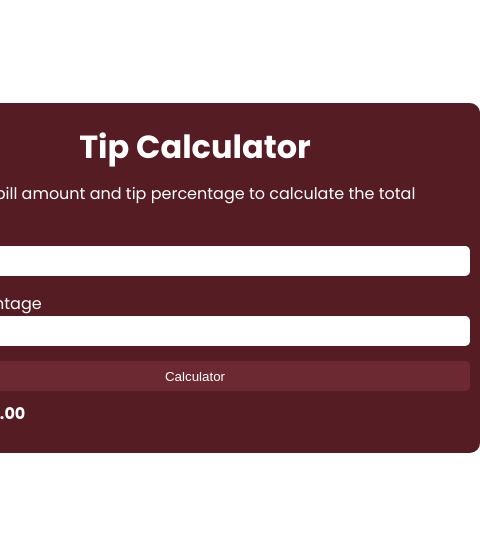
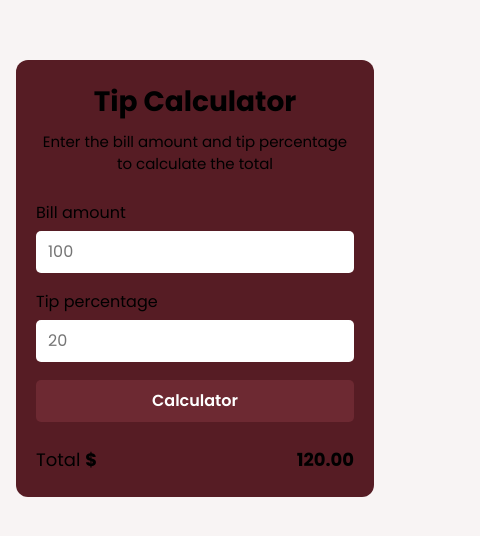
Before and after one commit to muhanif-dev/JavaScript-Projects, a plain HTML site: page Project 07 tip-calculator/index.html in a window 390 px wide. Shown: the part 144-680 px from the top of the page, 480 px wide, since content can reach past the window. Drawn offline with Linux system fonts and the light colour scheme.

Commit message:
Make tip calculator responsive and add favicon
Co-authored-by: Copilot <223556219+Copilot@users.noreply.github.com>

```diff
--- a/Project 07 tip-calculator/index.html
+++ b/Project 07 tip-calculator/index.html
@@ -4,6 +4,7 @@
     <meta charset="UTF-8">
     <meta name="viewport" content="width=device-width, initial-scale=1.0">
     <title>Tip Calculator</title>
+    <link rel="icon" type="image/svg+xml" href="favicon.svg">
     <link rel="stylesheet" href="style.css">
 </head>
 <body>
@@ -11,9 +12,9 @@
         <div class="title"><h1>Tip Calculator</h1></div>
         <p class="introLine">Enter the bill amount and tip percentage to calculate the total</p>
       <div class="form">
-        <p>Bill amout <br><input type="number" placeholder="100" class="bill" id="bill"></p>
-        <p>Tip percentage <br><input type="number" placeholder="20" class="tip" id="tip"></p>
-        <button class="btn" onclick="calculation()">Calculator</button>
+        <p><label for="bill">Bill amount</label><br><input type="number" placeholder="100" class="bill" id="bill"></p>
+        <p><label for="tip">Tip percentage</label><br><input type="number" placeholder="20" class="tip" id="tip"></p>
+        <button class="btn" type="button" onclick="calculation()">Calculator</button>
        </div>
 
        <div class="result">
--- a/Project 07 tip-calculator/style.css
+++ b/Project 07 tip-calculator/style.css
@@ -1,93 +1,129 @@
-@import url('https://fonts.googleapis.com/css2?family=Inter:ital,opsz,wght@0,14..32,100..900;1,14..32,100..900&family=Poppins:ital,wght@0,100;0,200;0,300;0,400;0,500;0,600;0,700;0,800;0,900;1,100;1,200;1,300;1,400;1,500;1,600;1,700;1,800;1,900&display=swap');
+@import url('https://fonts.googleapis.com/css2?family=Inter:wght@400;500;600;700&family=Poppins:wght@400;500;600;700&display=swap');
 
-*{
-    margin: 0%;
-    padding: 0%;
+* {
     box-sizing: border-box;
-    color: white;
 }
-body{
-    height: 100vh;
+
+body {
+    min-height: 100vh;
+    min-height: 100svh;
+    margin: 0;
+    padding: 24px;
     display: flex;
     align-items: center;
     justify-content: center;
-    font-family: poppins;
+    background-color: #f8f4f4;
+    font-family: Poppins, sans-serif;
 }
-.main{
-    height: 350px;
-    width: 600px;
+
+.main {
+    width: min(100%, 600px);
+    padding: 28px 24px;
+    border-radius: 12px;
     background-color: #561c24;
-    border-radius: 10px;
-    padding: 10px;
 }
-.title{
-   /* background-color: aqua; */
-   width: 300px;
-   margin: auto;
+
+.title {
+    margin: 0 auto 12px;
     text-align: center;
-   margin-top: 10px;
-   margin-bottom: 10px;
 }
-.form{
-    /* background-color: blueviolet; */
-    width: 550px;
-    height: 150px;
-    margin: auto;
-    margin-top: 15px;
-    margin-bottom: 10px;
+
+.title h1 {
+    margin: 0;
+    font-size: 2rem;
+    line-height: 1.25;
 }
-.bill, .tip{
-    width: 550px;
-    height: 30px;
-    margin-bottom: 15px;
-    padding: 8px;
-    border: none;
+
+.introLine {
+    margin: 0;
+    text-align: center;
+    line-height: 1.5;
+}
+
+.form {
+    width: 100%;
+    margin: 24px auto 0;
+}
+
+.form p {
+    margin: 0 0 16px;
+}
+
+.bill,
+.tip {
+    display: block;
+    width: 100%;
+    min-height: 42px;
+    margin-top: 6px;
+    padding: 8px 12px;
+    border: 0;
     border-radius: 5px;
-    color: black;
+    background-color: #fff;
+    color: #241719;
+    font: inherit;
 }
-.btn{
+
+.bill:focus-visible,
+.tip:focus-visible,
+.btn:focus-visible {
+    outline: 3px solid #f1b8bf;
+    outline-offset: 2px;
+}
+
+.btn {
+    width: 100%;
+    min-height: 42px;
+    margin-top: 2px;
+    border: 0;
+    border-radius: 5px;
     background-color: #6d2932;
-    height: 30px;
-    width: 550px;
-    margin: auto;
-    border: none;
+    color: #fff;
+    font: inherit;
+    font-weight: 600;
     cursor: pointer;
-    border-radius: 5px;
 }
-.result{
 
-    width: 550px;
-    margin: auto;
-    height: 30px;
-    margin-top: 30px;
+.btn:hover {
+    background-color: #80313c;
 }
-@media (max-width: 360px) {
-   body{
-    height: 60vh;
-    margin: auto;
+
+.result {
+    display: flex;
+    justify-content: space-between;
+    gap: 16px;
+    width: 100%;
+    margin: 24px auto 0;
+    font-size: 1.125rem;
 }
-    .main{
-        width: 300px;
-        height: 300px;
-        margin-right:30px;
+
+@media (max-width: 480px) {
+    body {
+        padding: 16px;
     }
-    .title{
-   width: 150px;
-   font-size: 10px;
+
+    .main {
+        padding: 24px 20px;
     }
-.bill, .tip{
-    width: 270px;
-    height: 20px;
+
+    .title h1 {
+        font-size: 1.75rem;
     }
-.btn{
-    height: 30px;
-    width: 270px;
 
-}
-.introLine{
-    font-size: 15px;
-}
-.form p{
-    font-size: 15px;
+    .introLine {
+        font-size: 0.9375rem;
     }
 }
+
+@media (max-width: 360px) {
+    body {
+        padding: 12px;
+    }
+
+    .main {
+        padding: 20px 16px;
+    }
+
+    .result {
+        font-size: 1rem;
+    }
+}
```
Also changed, not shown: Project 07 tip-calculator/favicon.svg (added), 1 other file. Lines whose indentation alone changed are shown as unchanged.
